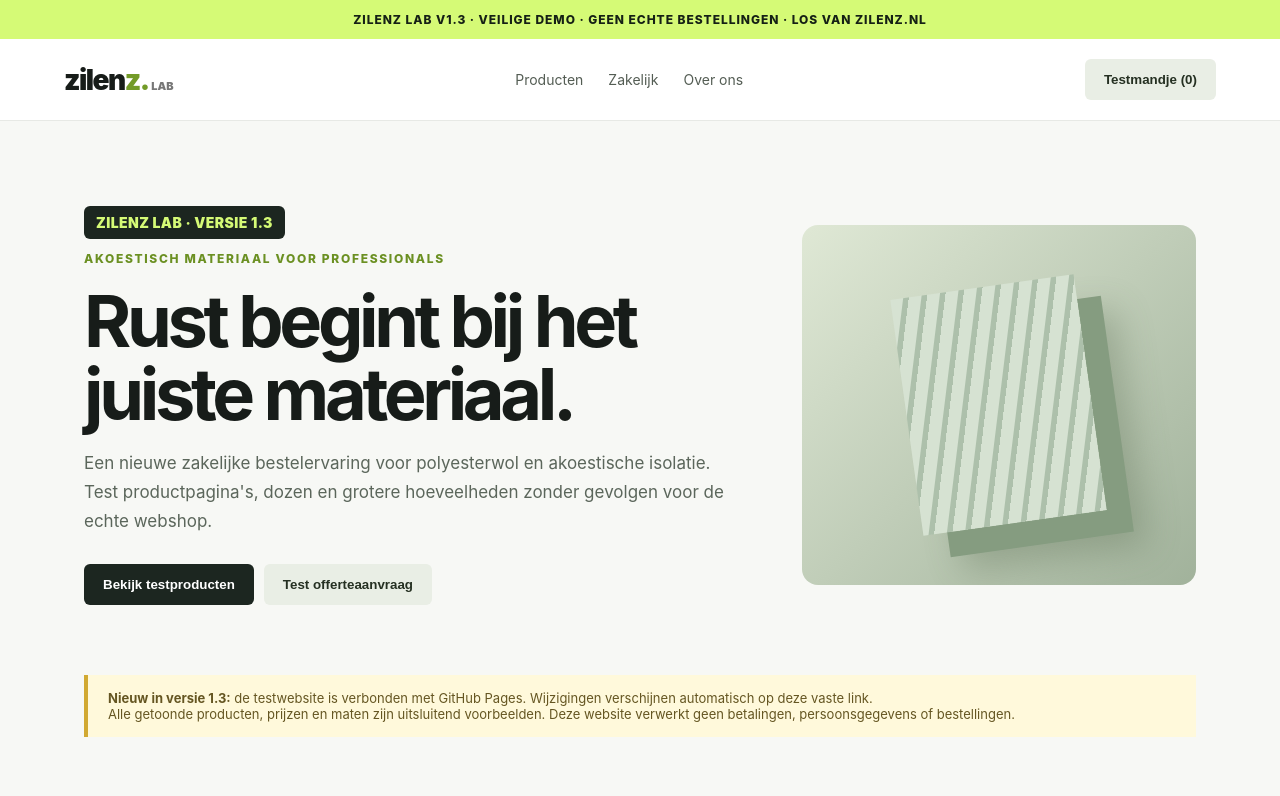
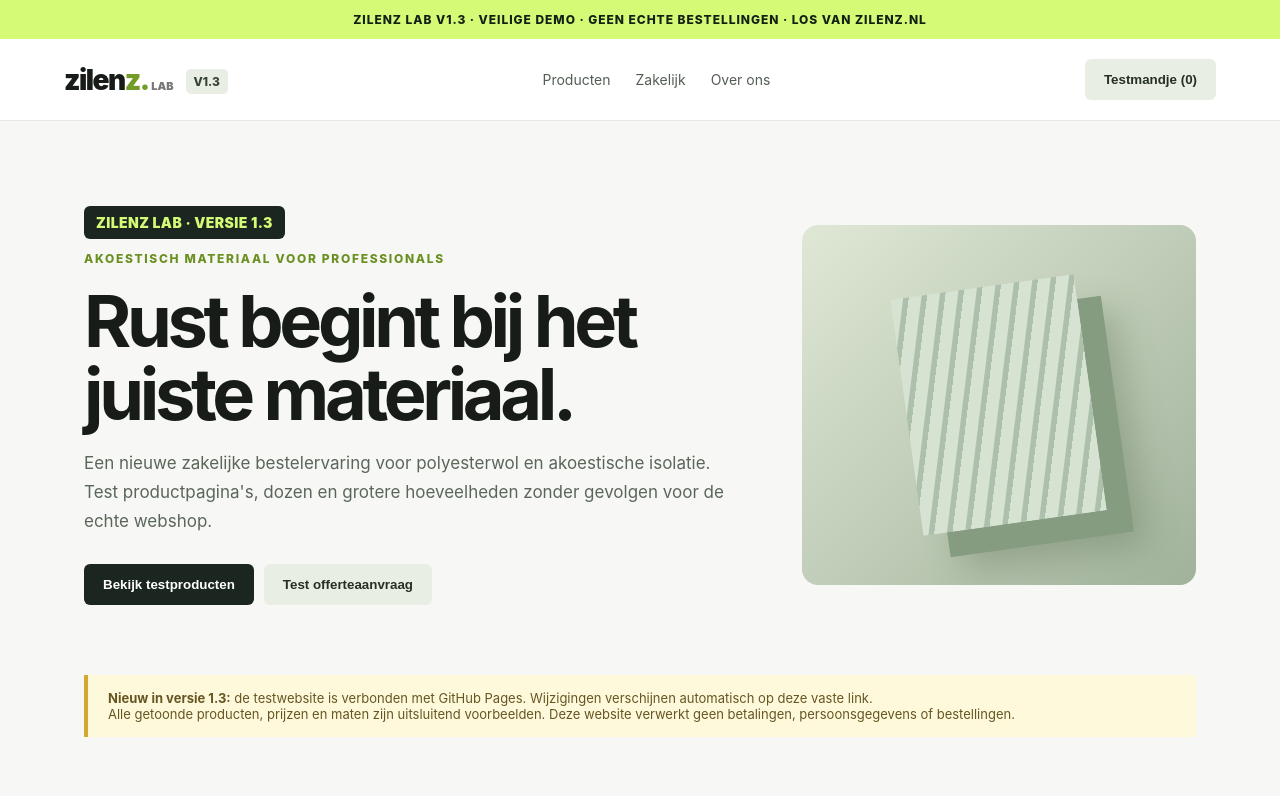
Before and after one commit to YanniekETP/zilenz-lab, a plain HTML site: page index.html in a window 1280 px wide. Shown: the top 796 px of the page. Drawn offline with Linux system fonts and the light colour scheme.

Commit message:
Display version 1.3 next to Zilenz Lab logo

```diff
--- a/index.html
+++ b/index.html
@@ -5,7 +5,7 @@
 :root{font-family:Inter,Arial,sans-serif;color:#171c19;background:#f7f8f5}*{box-sizing:border-box}body{margin:0}
 .version{display:inline-block;background:#1c2620;color:#d5fa76;padding:8px 12px;border-radius:6px;font-size:14px;font-weight:900;letter-spacing:.03em;margin-bottom:12px}.banner{background:#d5fa76;color:#152015;text-align:center;padding:12px 18px;font-size:12px;font-weight:800;letter-spacing:.08em}
 header{display:flex;align-items:center;justify-content:space-between;padding:20px max(5vw,20px);background:#fff;border-bottom:1px solid #e7e9e5;gap:20px}
-.logo{font-weight:900;font-size:28px;letter-spacing:-1.5px}.logo em{color:#739b28;font-style:normal}.logo small{font-size:11px;letter-spacing:0;color:#777}
+.logo{font-weight:900;font-size:28px;letter-spacing:-1.5px}.logo em{color:#739b28;font-style:normal}.logo-version{display:inline-block;vertical-align:middle;margin-left:12px;padding:5px 8px;border-radius:5px;background:#e9eee5;color:#344332;font-size:12px;font-weight:800;letter-spacing:0}.logo small{font-size:11px;letter-spacing:0;color:#777}
 nav{display:flex;gap:25px;font-size:14px;color:#545d54}button{cursor:pointer;border:0;border-radius:6px;padding:13px 19px;font-weight:700;background:#1c2620;color:#fff}
 button.secondary{background:#e9eee5;color:#253022}.container{max-width:1160px;margin:auto;padding:0 24px}
 .hero{padding:85px 0 70px;display:grid;grid-template-columns:1.25fr .75fr;align-items:center;gap:60px}
@@ -23,7 +23,7 @@
 @media(max-width:760px){nav{display:none}.hero{grid-template-columns:1fr;padding:45px 0}.art{height:240px}.grid{grid-template-columns:1fr}.business{display:block}.business button{margin-top:12px}}
 </style></head><body>
 <div class="banner">ZILENZ LAB V1.3 · VEILIGE DEMO · GEEN ECHTE BESTELLINGEN · LOS VAN ZILENZ.NL</div>
-<header><div class="logo">zilen<em>z.</em> <small>LAB</small></div><nav><span>Producten</span><span>Zakelijk</span><span>Over ons</span></nav><button class="secondary" id="openCart">Testmandje (<span id="count">0</span>)</button></header>
+<header><div class="logo">zilen<em>z.</em> <small>LAB</small><span class="logo-version">V1.3</span></div><nav><span>Producten</span><span>Zakelijk</span><span>Over ons</span></nav><button class="secondary" id="openCart">Testmandje (<span id="count">0</span>)</button></header>
 <main class="container"><div class="hero"><div><div class="version">ZILENZ LAB · VERSIE 1.3</div><div class="kicker">Akoestisch materiaal voor professionals</div><h1>Rust begint bij het juiste materiaal.</h1><p>Een nieuwe zakelijke bestelervaring voor polyesterwol en akoestische isolatie. Test productpagina's, dozen en grotere hoeveelheden zonder gevolgen voor de echte webshop.</p><div class="actions"><button onclick="document.getElementById('products').scrollIntoView({behavior:'smooth'})">Bekijk testproducten</button><button class="secondary" onclick="alert('Demo: er wordt geen aanvraag verzonden.')">Test offerteaanvraag</button></div></div><div class="art"><div class="slab"></div></div></div>
 <div class="note"><strong>Nieuw in versie 1.3:</strong> de testwebsite is verbonden met GitHub Pages. Wijzigingen verschijnen automatisch op deze vaste link.<br>Alle getoonde producten, prijzen en maten zijn uitsluitend voorbeelden. Deze website verwerkt geen betalingen, persoonsgegevens of bestellingen.</div>
 <section id="products" class="products"><div class="kicker">Assortiment / demo</div><h2>Materialen voor ieder project</h2><div class="grid" id="grid"></div></section>
```
